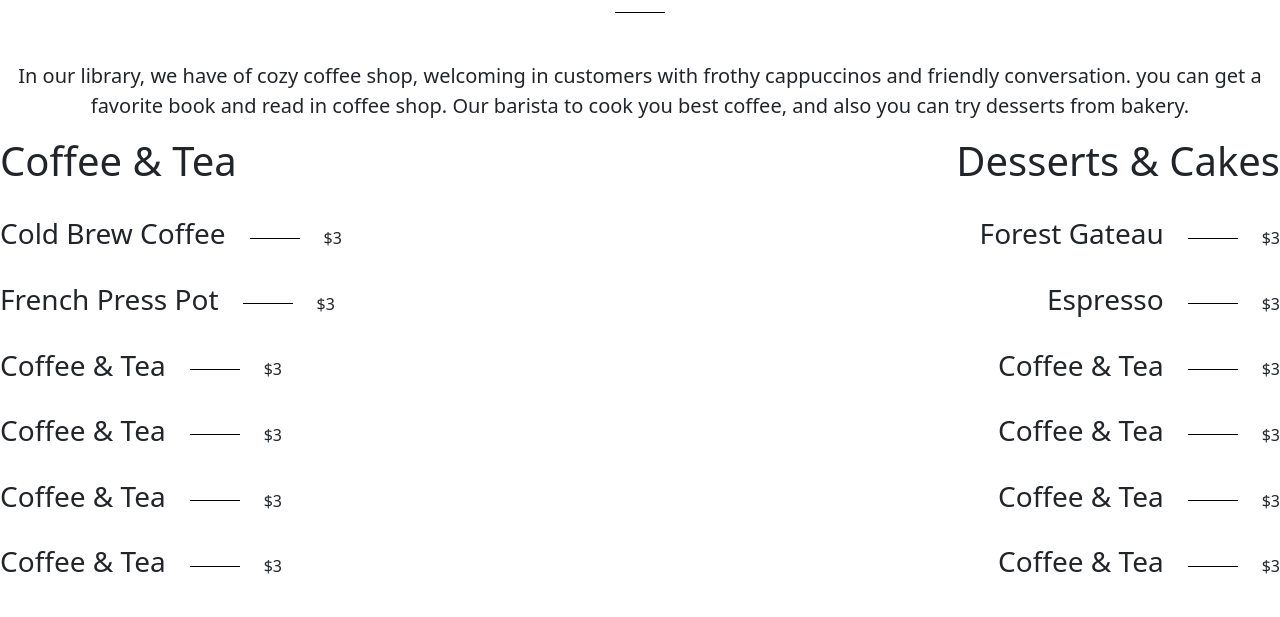
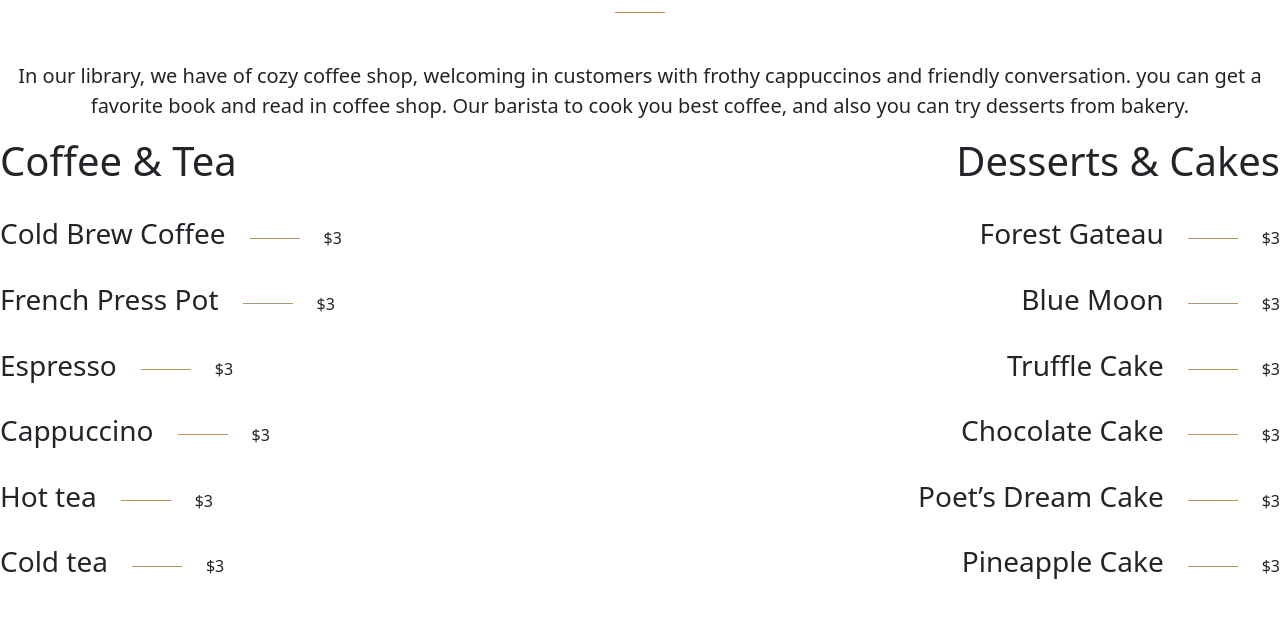
Before and after one commit to umar50000/bootstrap-git, a plain HTML site: page index.html in a window 1280 px wide. Shown: the part 733-1350 px from the top of the page. Drawn offline with Linux system fonts and the light colour scheme.

Commit message:
coffee qismi tugadi

```diff
--- a/index.html
+++ b/index.html
@@ -41,7 +41,7 @@
       <div class="line m-auto mb-5"></div>
        <p class="text-center fs-5 lh-5">In our library, we have of cozy coffee shop, welcoming in customers with frothy cappuccinos and friendly conversation.
         you can get a favorite book and read in coffee shop. Our barista to cook you best coffee, and also you can try desserts from bakery.</p>
-       <div class="d-flex justify-content-between mb-4">
+       <div class=" d-flex justify-content-between mb-4">
          <h1>Coffee & Tea</h1>
          <h1>Desserts & Cakes</h1>
        </div>
@@ -67,7 +67,7 @@
         </div>
 
         <div class="d-flex align-items-center">
-           <h3 class="pe-4">Espresso </h3>
+           <h3 class="pe-4">Blue Moon </h3>
            <div class="line"></div>
            <span class="ps-4">$3</span>
         </div>
@@ -75,13 +75,13 @@
 
     <div class="d-flex justify-content-between mb-4">
         <div class="d-flex align-items-center">
-            <h3 class="pe-4">Coffee & Tea</h3>
+            <h3 class="pe-4">Espresso</h3>
             <div class="line"></div>
             <span class="ps-4"> $3</span>
         </div>
 
         <div class="d-flex align-items-center">
-           <h3 class="pe-4">Coffee & Tea </h3>
+           <h3 class="pe-4">Truffle Cake </h3>
            <div class="line"></div>
            <span class="ps-4">$3</span>
         </div>
@@ -90,13 +90,13 @@
 
     <div class="d-flex justify-content-between mb-4">
         <div class="d-flex align-items-center">
-            <h3 class="pe-4">Coffee & Tea</h3>
+            <h3 class="pe-4">Cappuccino</h3>
             <div class="line"></div>
             <span class="ps-4"> $3</span>
         </div>
 
         <div class="d-flex align-items-center">
-           <h3 class="pe-4">Coffee & Tea </h3>
+           <h3 class="pe-4">Chocolate Cake</h3>
            <div class="line"></div>
            <span class="ps-4">$3</span>
         </div>
@@ -106,13 +106,13 @@
 
     <div class="d-flex justify-content-between mb-4">
         <div class="d-flex align-items-center">
-            <h3 class="pe-4">Coffee & Tea</h3>
+            <h3 class="pe-4">Hot tea</h3>
             <div class="line"></div>
             <span class="ps-4"> $3</span>
         </div>
 
         <div class="d-flex align-items-center">
-           <h3 class="pe-4">Coffee & Tea </h3>
+           <h3 class="pe-4">Poet’s Dream Cake </h3>
            <div class="line"></div>
            <span class="ps-4">$3</span>
         </div>
@@ -121,22 +121,17 @@
 
     <div class="d-flex justify-content-between mb-4">
         <div class="d-flex align-items-center">
-            <h3 class="pe-4">Coffee & Tea</h3>
+            <h3 class="pe-4">Cold tea</h3>
             <div class="line"></div>
             <span class="ps-4"> $3</span>
         </div>
 
         <div class="d-flex align-items-center">
-           <h3 class="pe-4">Coffee & Tea </h3>
+           <h3 class="pe-4">Pineapple Cake </h3>
            <div class="line"></div>
            <span class="ps-4">$3</span>
         </div>
     </div>
-
-
-
-
-
     </section>
 
 
--- a/styles/style.css
+++ b/styles/style.css
@@ -6,6 +6,7 @@ background: #0c0c0e;
     width: 50px;
     height: 1px;
     background-color: black;
+    background: #BB945F;
 }
 
 .card {
```
